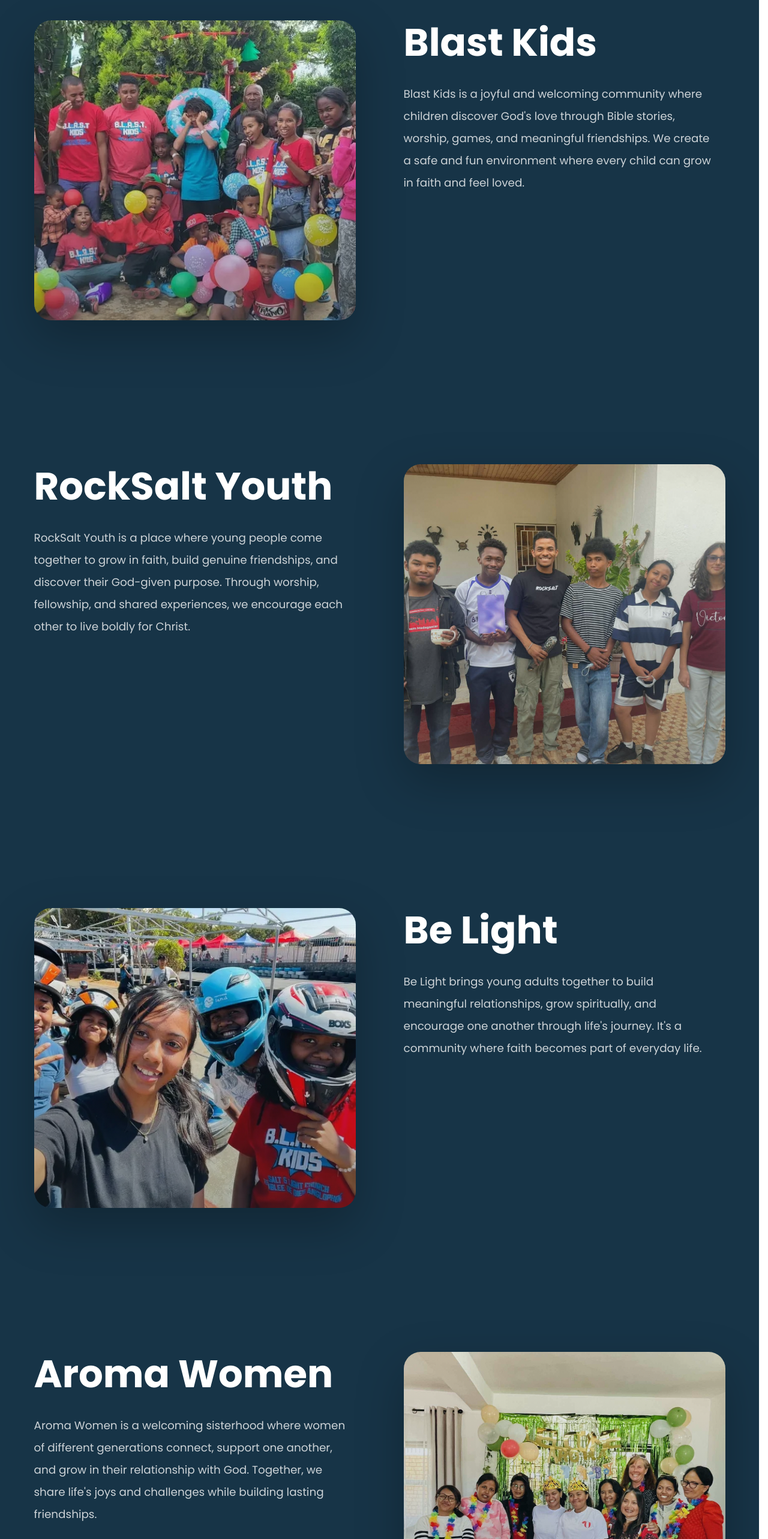
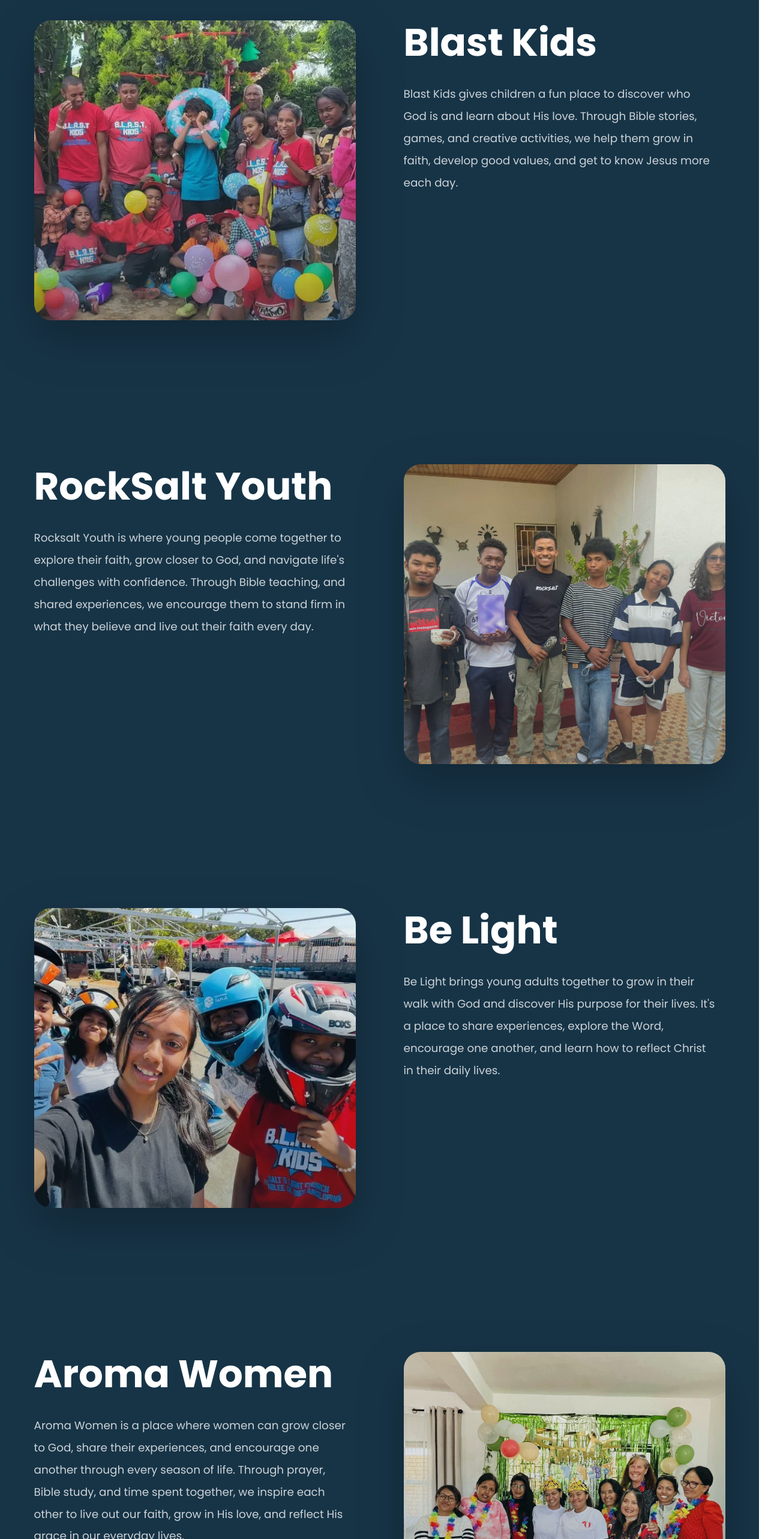
Before and after one commit to JayRostorfer/Salt-LightChurch, a Next.js app: page /groups in a window 1280 px wide. Shown: the part 1700-4266 px from the top of the page at 60% size. Built offline with nearby package versions, Linux system fonts and the light colour scheme.

Commit message:
Revise group descriptions for clarity and engagement
Updated descriptions for various community groups to enhance clarity and engagement.

```diff
--- a/src/data/groupe.js
+++ b/src/data/groupe.js
@@ -4,7 +4,7 @@ const groupes = [
     title: "Blast Kids",
     img: "/images/blast-kids1.jpg",
     descri:
-      "Blast Kids is a joyful and welcoming community where children discover God's love through Bible stories, worship, games, and meaningful friendships. We create a safe and fun environment where every child can grow in faith and feel loved.",
+      "Blast Kids gives children a fun place to discover who God is and learn about His love. Through Bible stories, games, and creative activities, we help them grow in faith, develop good values, and get to know Jesus more each day. ",
   },
 
   {
@@ -12,7 +12,7 @@ const groupes = [
     title: "RockSalt Youth",
     img: "/images/rocksalt1.jpg",
     descri:
-      "RockSalt Youth is a place where young people come together to grow in faith, build genuine friendships, and discover their God-given purpose. Through worship, fellowship, and shared experiences, we encourage each other to live boldly for Christ.",
+      "Rocksalt Youth is where young people come together to explore their faith, grow closer to God, and navigate life's challenges with confidence. Through  Bible teaching, and shared experiences, we encourage them to stand firm in what they believe and live out their faith every day.",
   },
 
   {
@@ -20,7 +20,7 @@ const groupes = [
     title: "Be Light",
     img: "/images/be-light-karting.jpg",
     descri:
-      "Be Light brings young adults together to build meaningful relationships, grow spiritually, and encourage one another through life's journey. It's a community where faith becomes part of everyday life.",
+      "Be Light brings young adults together to grow in their walk with God and discover His purpose for their lives. It's a place to share experiences, explore the Word, encourage one another, and learn how to reflect Christ in their daily lives.",
   },
 
   {
@@ -28,7 +28,7 @@ const groupes = [
     title: "Aroma Women",
     img: "/images/aroma1.jpg",
     descri:
-      "Aroma Women is a welcoming sisterhood where women of different generations connect, support one another, and grow in their relationship with God. Together, we share life's joys and challenges while building lasting friendships.",
+      "Aroma Women is a place where women can grow closer to God, share their experiences, and encourage one another through every season of life. Through prayer, Bible study, and time spent together, we inspire each other to live out our faith, grow in His love, and reflect His grace in our everyday lives.",
   },
 
   {
@@ -36,7 +36,7 @@ const groupes = [
     title: "Influence Men",
     img: "/images/influence-men1.jpg",
     descri:
-      "Influence Men is a brotherhood where men encourage one another to grow in faith, strengthen their families, and live with integrity and purpose. Through fellowship and meaningful conversations, we build relationships rooted in Christ.",
+      "Influence Men brings men together to strengthen their faith, grow in their walk with God, and encourage one another to become the men He has called them to be. Through prayer, biblical teaching, and open conversations, we learn to lead by example, serve with humility, and live out our faith in our families, workplaces, and everyday lives.",
   },
 ];
 
```
